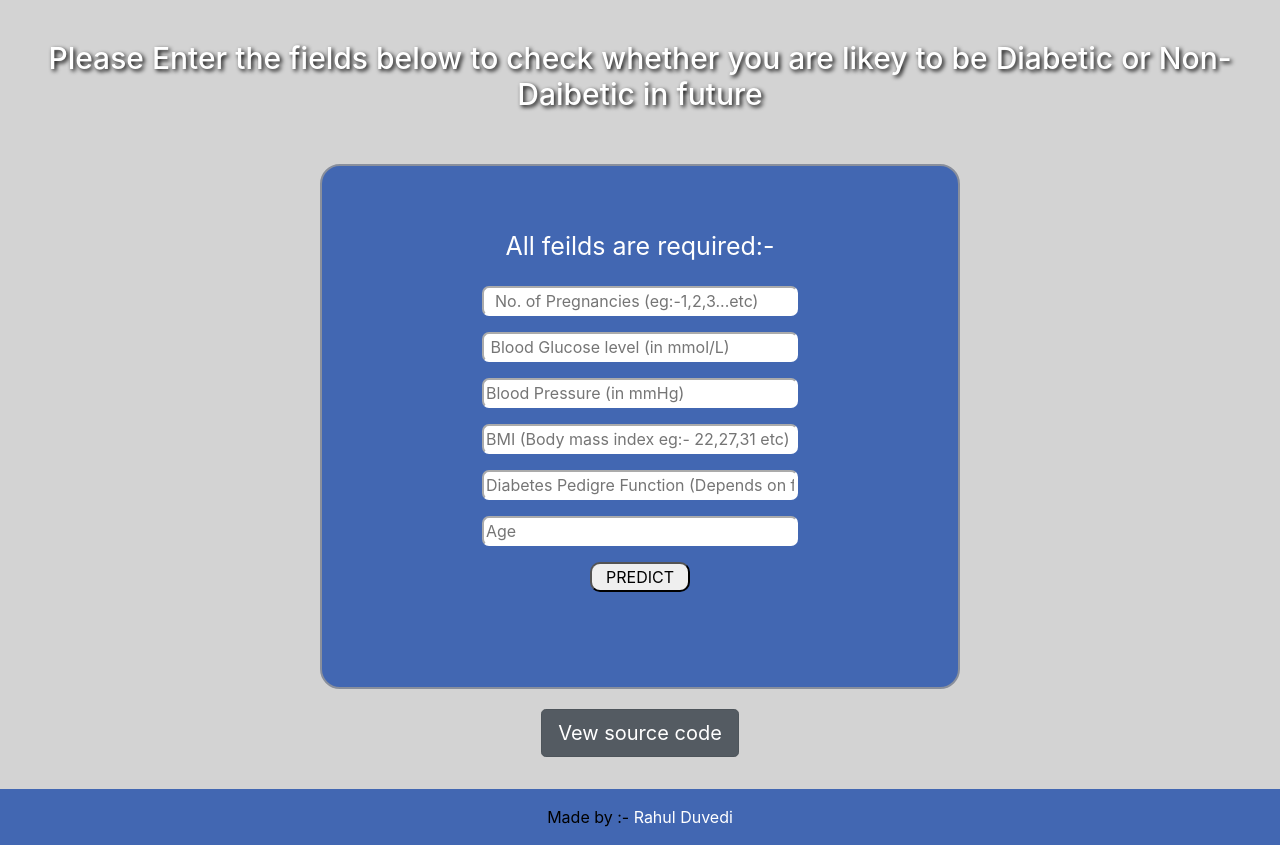
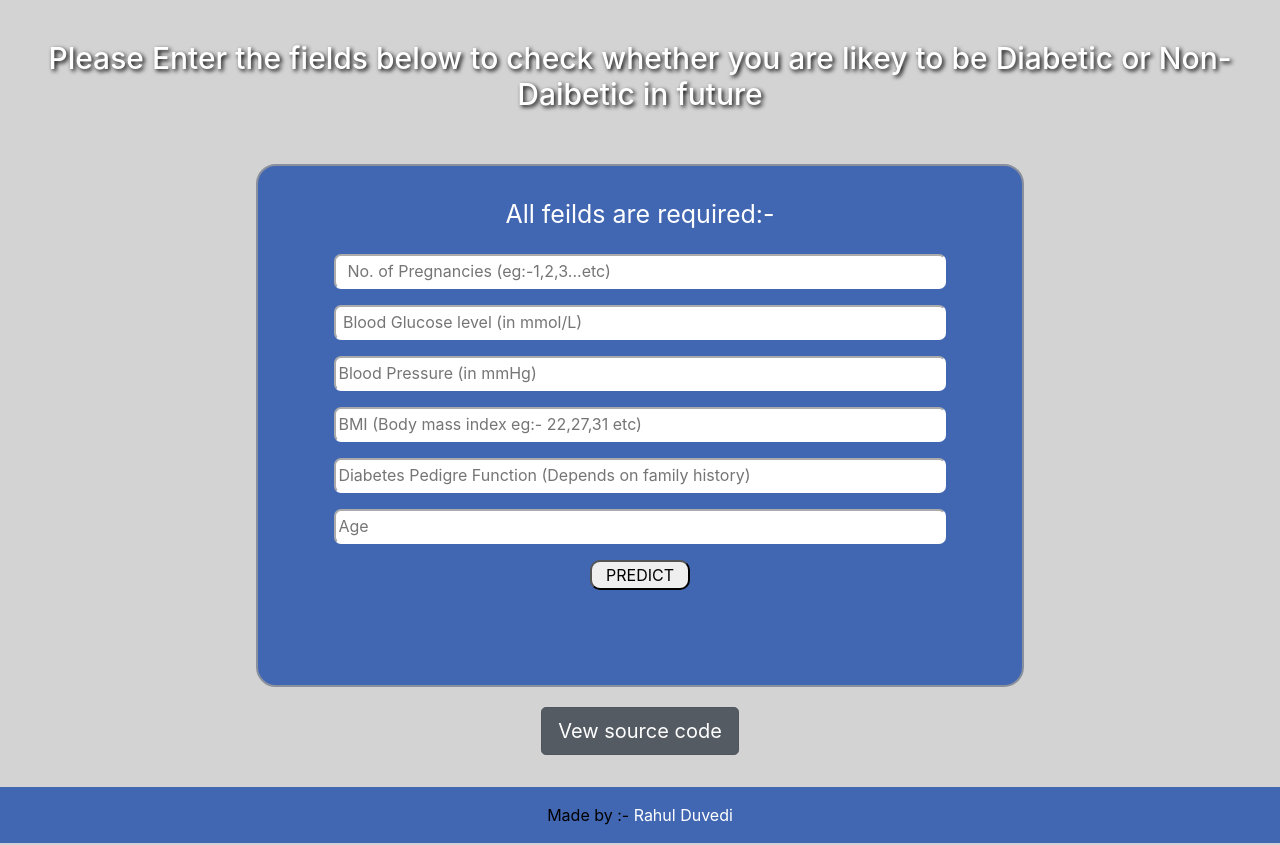
Before and after one commit to Akash-11185/diabetes-classification, a Flask app: page / in a window 1280 px wide. Shown: the part 56-901 px from the top of the page. Run offline with Flask 2, Linux system fonts and the light colour scheme; parts of the project's set-up code (start-up, migrations or seed data) failed here and were passed over; some libraries are stand-ins or nearby versions.

Commit message:
css change

```diff
--- a/static/css/home.css
+++ b/static/css/home.css
@@ -1,14 +1,9 @@
 .center {
     margin: auto;
     margin-top: 2rem;
-    width: 50%;
+    width: 60%;
     border: 2px solid #898f9c;
     border-radius: 20px;
-    padding: 1rem;
-    padding-top: 2rem;
-    padding-left:10rem ;
-    padding-right: 10rem;;
-    padding-bottom: 0rem;
     background-color:#4267b2;
 
 }
@@ -42,7 +37,7 @@
 }
 
 input{
-    width: 100%;
+    width: 80%;
 }
 body{
     background:#D3D3D3;
@@ -66,8 +61,8 @@ h3{
     text-align: center;
 }
 input[type=text]{
-    width: 100%;
     border-radius: 7px;
+    height: 35px;
     border-color:#fff;
 }
 .page-footer{
```
